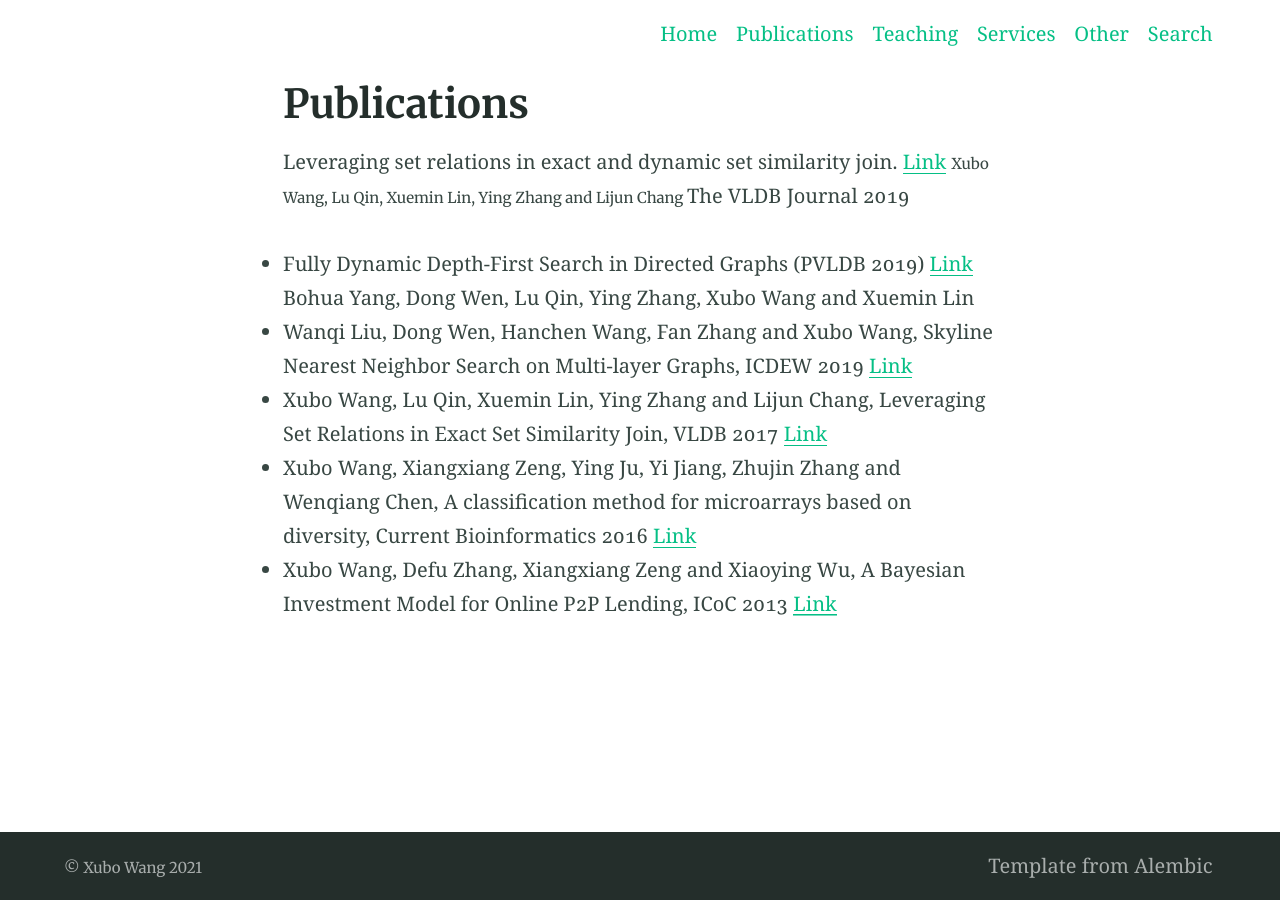
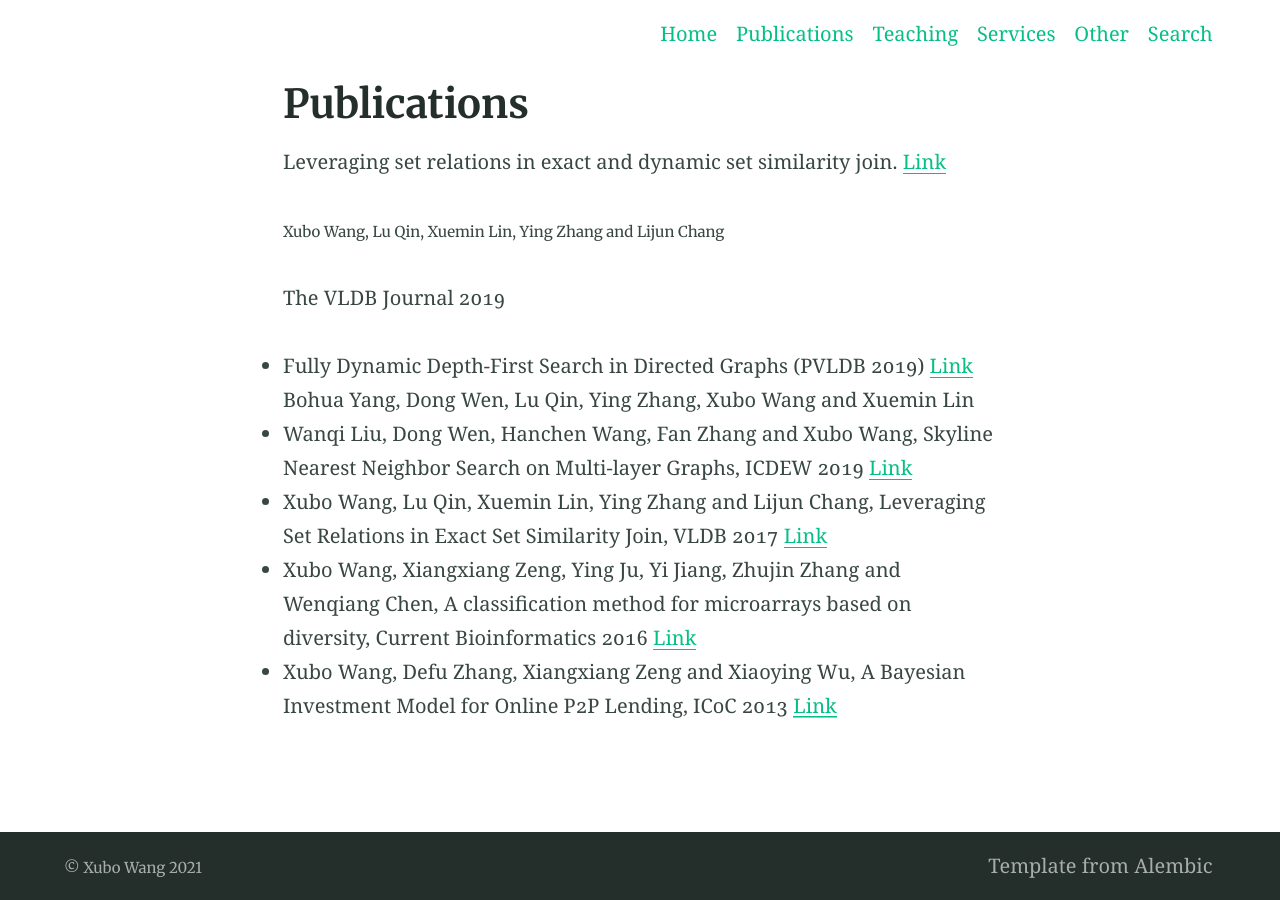
Before and after one commit to xbwanglab/xwang, a Jekyll site: the page built from publications.md, in a window 1280 px wide. Built offline with Jekyll 4.4.1, drawn with Linux system fonts in a browser that asks for light colours.

```diff
--- a/publications.md
+++ b/publications.md
@@ -5,7 +5,7 @@ title: Publications
 
 
  Leveraging set relations in exact and dynamic set similarity join.  [Link](https://link.springer.com/article/10.1007/s00778-018-0529-2)
-<small> Xubo Wang, Lu Qin, Xuemin Lin, Ying Zhang and Lijun Chang </small>
+<p> <small> Xubo Wang, Lu Qin, Xuemin Lin, Ying Zhang and Lijun Chang </small> </p>
 The VLDB Journal 2019
 
 * Fully Dynamic Depth-First Search in Directed Graphs (PVLDB 2019) [Link](http://www.vldb.org/pvldb/vol13/p142-yang.pdf)
```
